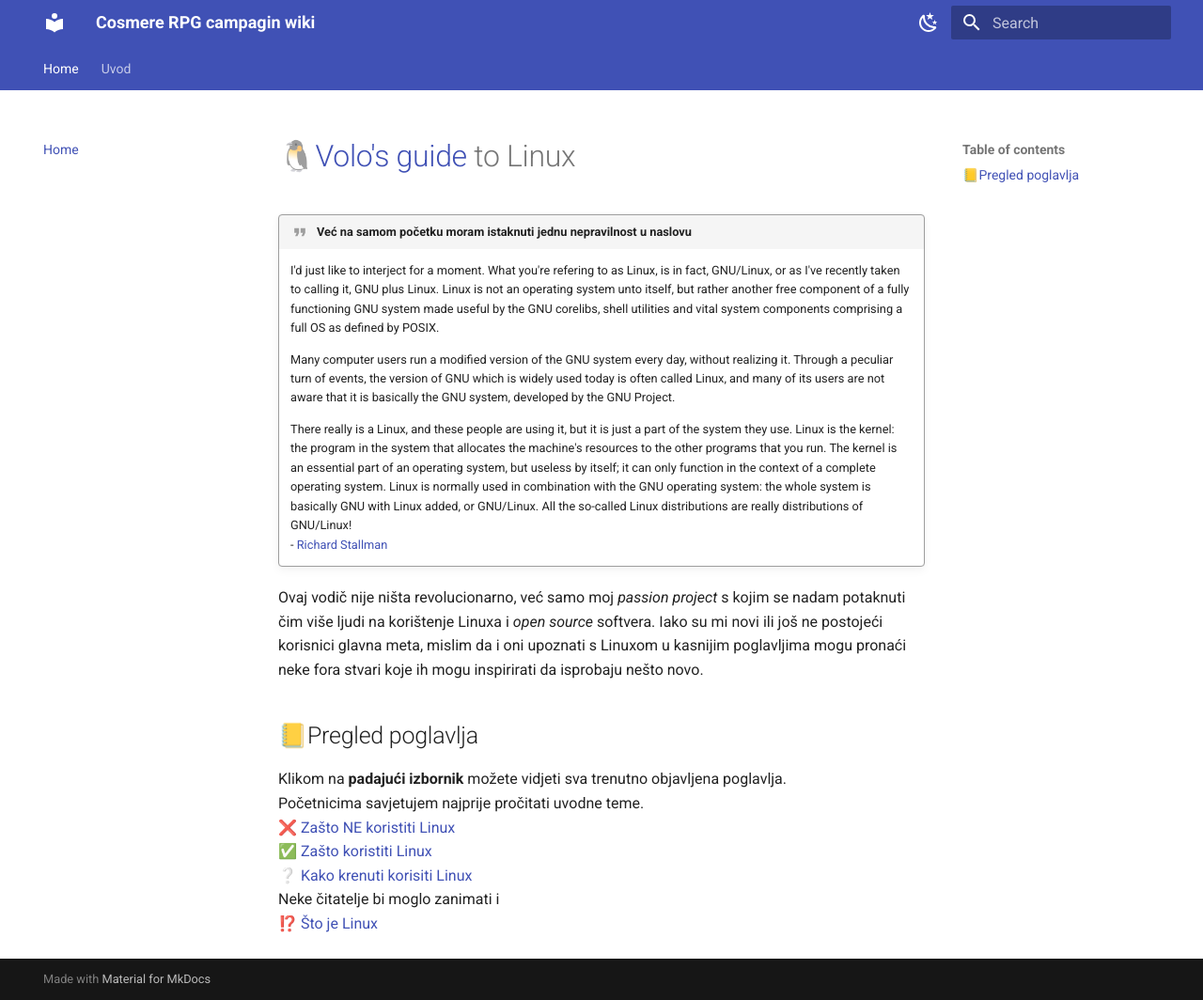
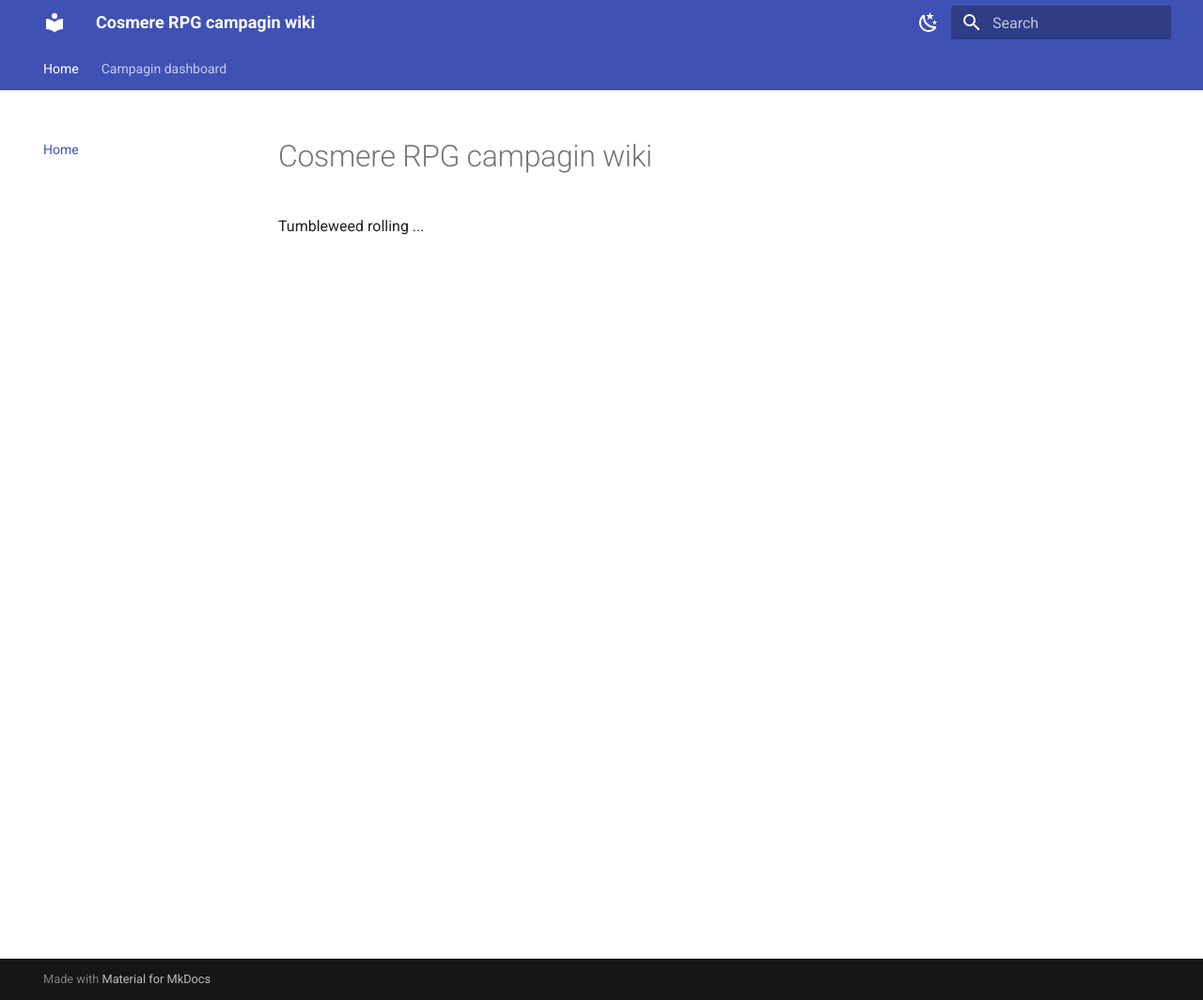
Before and after one commit to unt3rhofer/cosmere-rpg-campaign-wiki, an MkDocs documentation site: the page built from docs/index.md, in a window 1280 px wide and 1064 px high. Shown: the whole window at 94% size. Built offline with MkDocs 1.6.1 and Material for MkDocs 9.7.7, drawn with Linux system fonts in a browser that asks for light colours.

Commit message:
Mon Dec 15 02:36:38 PM CET 2025

```diff
--- a/docs/index.md
+++ b/docs/index.md
@@ -1,19 +1,3 @@
-# 🐧[Volo's guide](https://en.wikipedia.org/wiki/Volo%27s_Guide_to_Monsters) to Linux
+# Cosmere RPG campagin wiki
 
-!!!quote "Već na samom početku moram istaknuti jednu nepravilnost u naslovu"
-    I'd just like to interject for a moment. What you're refering to as Linux, is in fact, GNU/Linux, or as I've recently taken to calling it, GNU plus Linux. Linux is not an operating system unto itself, but rather another free component of a fully functioning GNU system made useful by the GNU corelibs, shell utilities and vital system components comprising a full OS as defined by POSIX.
-
-    Many computer users run a modified version of the GNU system every day, without realizing it. Through a peculiar turn of events, the version of GNU which is widely used today is often called Linux, and many of its users are not aware that it is basically the GNU system, developed by the GNU Project.
-
-    There really is a Linux, and these people are using it, but it is just a part of the system they use. Linux is the kernel: the program in the system that allocates the machine's resources to the other programs that you run. The kernel is an essential part of an operating system, but useless by itself; it can only function in the context of a complete operating system. Linux is normally used in combination with the GNU operating system: the whole system is basically GNU with Linux added, or GNU/Linux. All the so-called Linux distributions are really distributions of GNU/Linux!
-     - [Richard Stallman](https://www.stallman.org/)
-Ovaj vodič nije ništa revolucionarno, već samo moj _passion project_ s kojim se nadam potaknuti čim više ljudi na korištenje Linuxa i _open source_ softvera. Iako su mi novi ili još ne postojeći korisnici glavna meta, mislim da i oni upoznati s Linuxom u kasnijim poglavljima mogu pronaći neke fora stvari koje ih mogu inspirirati da isprobaju nešto novo.
-
-## 📒Pregled poglavlja
-Klikom na <span title="tri horizontalne crte u gornjem desnom kutu stranice"> __padajući izbornik</span>__ možete vidjeti sva trenutno objavljena poglavlja.
-Početnicima savjetujem najprije pročitati uvodne teme.
-❌ [Zašto NE koristiti Linux](zasto-ne-koristiti-linux.md)
-✅ [Zašto koristiti Linux](zasto-koristiti-linux.md)
-❔ [Kako krenuti korisiti Linux]()
-Neke čitatelje bi moglo zanimati i
-⁉️ [Što je Linux](sto-je-linux.md)
+Tumbleweed rolling ...
--- a/mkdocs.yml
+++ b/mkdocs.yml
@@ -26,7 +26,4 @@
 
 nav:
   - Home: index.md
-  - Uvod:
-    - sto-je-linux.md
-    - zasto-ne-koristiti-linux.md
-    - zasto-koristiti-linux.md
+  - Campagin dashboard: campagin-dashboard.md
```
Also changed, not shown: docs/campagin-dashboard.md (added, +1 -0 lines), docs/sto-je-linux.md (deleted, +0 -13 lines), docs/zasto-koristiti-linux.md (deleted, +0 -7 lines), docs/zasto-ne-koristiti-linux.md (deleted, +0 -19 lines), site/404.html, site/index.html, site/sto-je-linux/index.html, site/zasto-koristiti-linux/index.html, site/zasto-ne-koristiti-linux/index.html.
